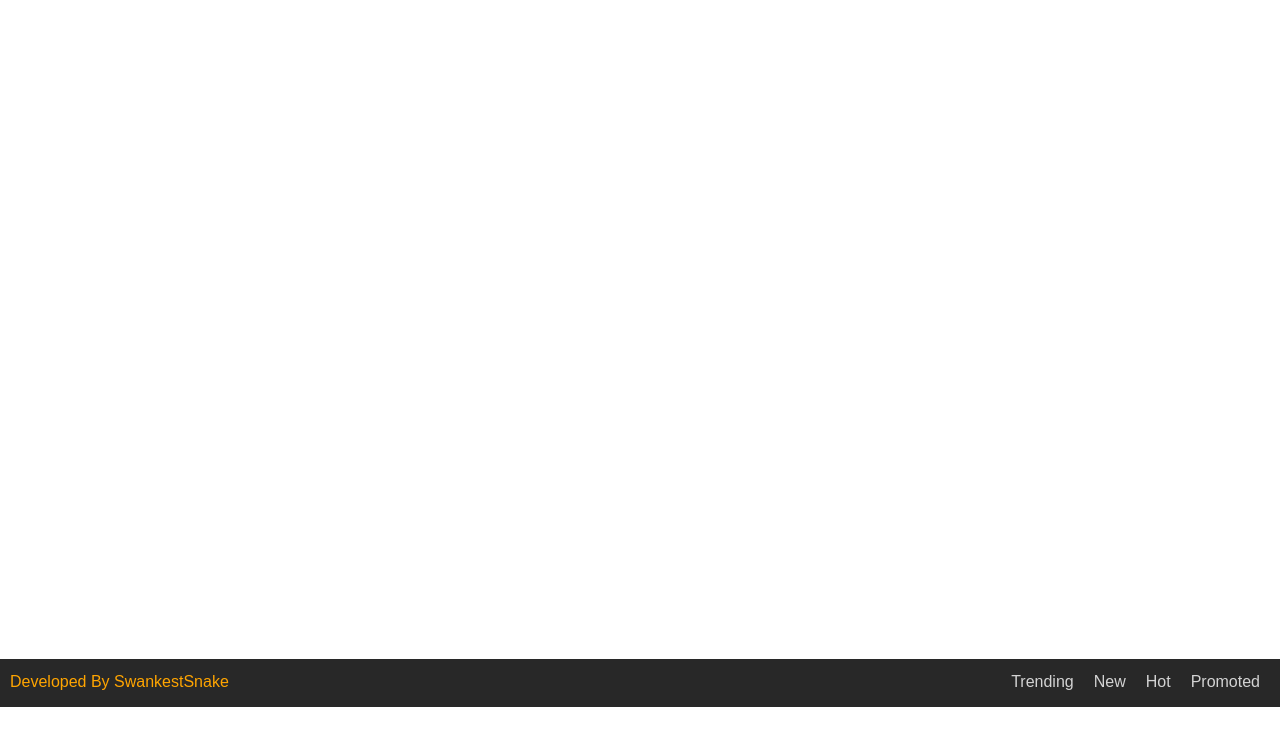
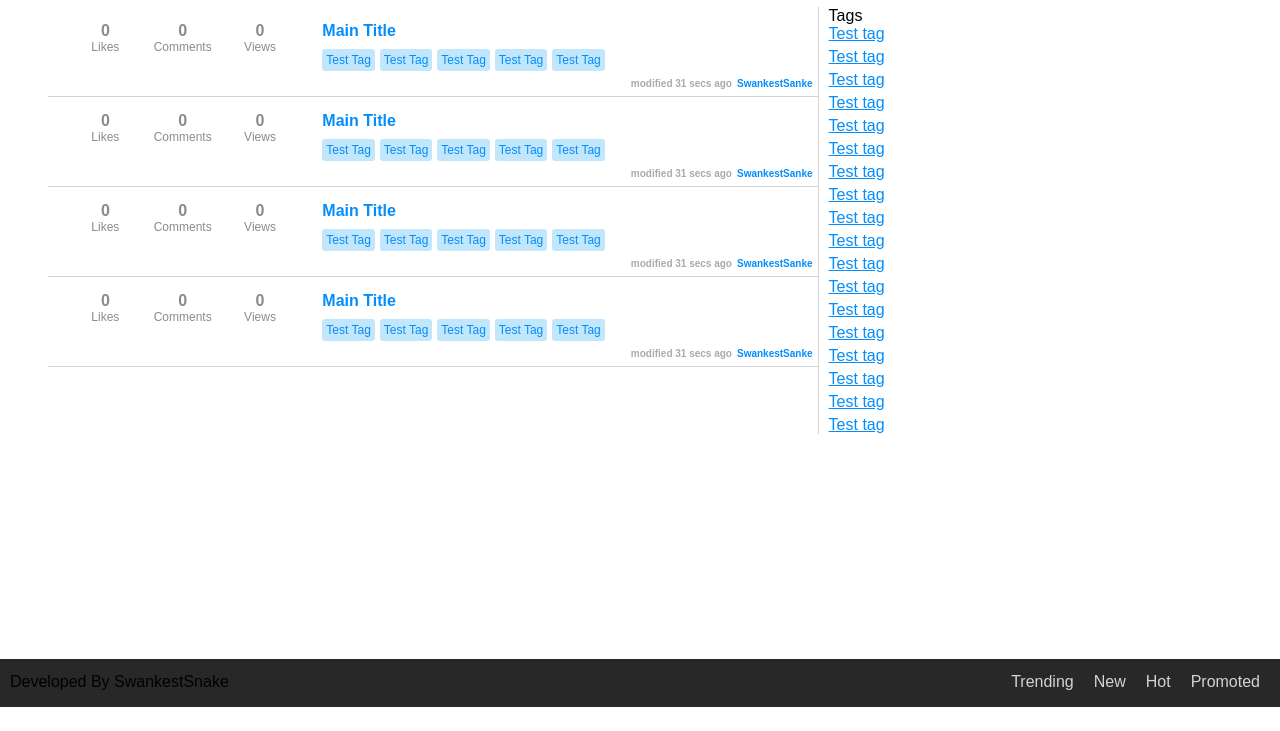
Before and after one commit to Ash-Bash/DIssue-Frontend, a React app: page / in a window 1280 px wide. Shown: the part 141-872 px from the top of the page. After the commit the page ends 848 px from the top, so only its background shows below. Built offline with nearby package versions, Linux system fonts and the light colour scheme.

Commit message:
Added content to the trending Page include tags, tables and more

```diff
--- /dev/null
+++ b/src/js/components/tableview.js
@@ -0,0 +1,17 @@
+import React from "react";
+
+// Custom Components
+import TableViewCell from "./tableview/tableviewcell";
+
+export default class TableView extends React.Component {
+
+    render() {
+
+        return <div id="tableView">
+            <TableViewCell cellId="TestCell1" />
+            <TableViewCell cellId="TestCell1" />
+            <TableViewCell cellId="TestCell1" />
+            <TableViewCell cellId="TestCell1" />
+        </div>
+    }
+}
--- /dev/null
+++ b/src/js/components/tableview/tableviewcell.js
@@ -0,0 +1,45 @@
+import React from "react";
+
+// Custom Components
+import CellTagItem from "../tags/celltagitem";
+
+export default class TableViewCell extends React.Component {
+
+    render() {
+
+        return <div id={this.props.cellId} className="tableViewCell">
+            <a id="linkArea" href="#">
+                <div id="cellSplitView" className="splitView">
+                    <div id="cellLeftPanel" className="leftPanel sv-35">
+                        <div id="likesBadge" className="badge info">
+                            <h5 id="likesValueText" className="valueText">0</h5>
+                            <label className="titleLabel">Likes</label>
+                        </div>
+                        <div id="commentsBadge" className="badge info">
+                            <h5 id="commentsValueText" className="valueText">0</h5>
+                            <label className="titleLabel">Comments</label>
+                        </div>
+                        <div id="viewBadge" className="badge info">
+                            <h5 id="viewValueText" className="valueText">0</h5>
+                            <label className="titleLabel">Views</label>
+                        </div>
+                    </div>
+                    <div id="cellRightPanel" className="rightPanel sv-65">
+                        <a id="titleLink" href="#">Main Title</a>
+                        <div className="container c-tag">
+                            <CellTagItem title="Test Tag" />
+                            <CellTagItem title="Test Tag" />
+                            <CellTagItem title="Test Tag" />
+                            <CellTagItem title="Test Tag" />
+                            <CellTagItem title="Test Tag" />
+                        </div>
+                        <div id="dateAndUserContainer" className="container date-User">
+                            <label id="dateLabel" className="date-label">modified 31 secs ago</label>
+                            <a id="userLink" className="user-link" href="#">SwankestSanke</a>
+                        </div>
+                    </div>
+                </div>
+            </a>
+        </div>
+    }
+}
--- /dev/null
+++ b/src/js/components/tags/celltagitem.js
@@ -0,0 +1,8 @@
+import React from "react";
+
+export default class CellTagItem extends React.Component {
+
+    render() {
+        return <a id="tagLink" className="tag cell" href="#">{this.props.title}</a>
+    }
+}
--- /dev/null
+++ b/src/js/components/tags/tagitem.js
@@ -0,0 +1,8 @@
+import React from "react";
+
+export default class TagItem extends React.Component {
+
+    render() {
+        return <a id="tagLink" className="tag standard" href="#">{this.props.title}</a>
+    }
+}
--- a/src/js/pages/trendingPage.js
+++ b/src/js/pages/trendingPage.js
@@ -1,11 +1,45 @@
 import React from "react";
+
+// Custom Conponents
+import TableView from "../components/tableview";
+import TagItem from "../components/tags/tagitem";
 
 export default class TrendingPage extends React.Component {
 
     render() {
         return <div id="trendingPage" className="page">
             <div id="contentWrapper">
-                <h1>Trending Page - Hello, World!</h1>
+                <div id="trendingTopBar">
+                    <h1>Trending Page</h1>
+                </div>
+                <div id="trendingSplitView" className="splitView">
+                    <div id="trendingLeftPanel" className="leftPanel sv-65">
+                        <TableView />
+                    </div>
+                    <div id="trendingRightPanel" className="rightPanel sv-35">
+                        <div id="tagList" className="container c-sidebarTag">
+                            <label id="tagContainerLabel">Tags</label>
+                            <TagItem title="Test tag" />
+                            <TagItem title="Test tag" />
+                            <TagItem title="Test tag" />
+                            <TagItem title="Test tag" />
+                            <TagItem title="Test tag" />
+                            <TagItem title="Test tag" />
+                            <TagItem title="Test tag" />
+                            <TagItem title="Test tag" />
+                            <TagItem title="Test tag" />
+                            <TagItem title="Test tag" />
+                            <TagItem title="Test tag" />
+                            <TagItem title="Test tag" />
+                            <TagItem title="Test tag" />
+                            <TagItem title="Test tag" />
+                            <TagItem title="Test tag" />
+                            <TagItem title="Test tag" />
+                            <TagItem title="Test tag" />
+                            <TagItem title="Test tag" />
+                        </div>
+                    </div>
+                </div>
             </div>
         </div>
     }
--- a/src/scss/app.scss
+++ b/src/scss/app.scss
@@ -10,3 +10,9 @@
 @import "./components/navbar.scss";
 @import "./components//navbaritem.scss";
 @import "./components/footerbar.scss";
+@import "./components/splitview.scss";
+@import "./components/tableview.scss";
+@import "./components/tableviewcell.scss";
+@import "./components/badge.scss";
+@import "./components/container.scss";
+@import "./components/tag.scss";
--- /dev/null
+++ b/src/scss/components/badge.scss
@@ -0,0 +1,27 @@
+.badge {
+    &.info {
+        padding: 5px;
+        margin: 0;
+        display: inline-grid;
+
+        .valueText {
+            font-size: 16px;
+            margin: 0;
+            padding: 0;
+
+            color: rgb(139, 139, 139);
+        }
+
+        .titleLabel {
+            font-size: 12px;
+            color: rgb(139, 139, 139);
+        }
+
+        .valueText, .titleLabel {
+            text-align: center;
+            width: 100%;
+            margin-left: auto;
+            margin-right: auto;
+        }
+    }
+}
--- /dev/null
+++ b/src/scss/components/container.scss
@@ -0,0 +1,38 @@
+.container {
+    &.date-User {
+        float: right;
+
+        .date-label, .user-link {
+            font-size: 10px;
+            font-weight: bold;
+        }
+
+        .date-label {
+            color: rgb(170, 170, 170);
+            margin-right: 5px;
+        }
+
+        .user-link {
+            text-decoration: none;
+        }
+    }
+
+    &.c-tag {
+        margin-top: 10px;
+        margin-bottom: 5px;
+    }
+
+    &.c-sidebarTag {
+        width: 100%;
+        padding-left: 10px;
+        padding-right: 10px;
+
+        label { margin-bottom: 10px }
+
+        .tag {
+            &:not(:last-child) {
+                margin-bottom: 5px;
+            }
+        }
+    }
+}
--- a/src/scss/components/navbar.scss
+++ b/src/scss/components/navbar.scss
@@ -7,6 +7,7 @@ nav {
         height: 48px;
         background-color: whitesmoke;
         border-bottom: 1px solid #727272;
+        border-top: 4px solid orange;
         #navBarContent {
             width: 100%;
 
--- /dev/null
+++ b/src/scss/components/splitview.scss
@@ -0,0 +1,55 @@
+div.splitView {
+
+    overflow: hidden;
+    display: inline-block;
+    width: 100%;
+
+    .leftPanel {
+        float: left;
+        height: 100%;
+        overflow: hidden;
+    }
+
+    .rightPanel {
+        float: right;
+
+        height: 100%;
+        overflow: hidden;
+    }
+
+    .leftPanel, .rightPanel {
+        box-sizing: border-box;
+    }
+
+    #trendingRightPanel {
+        border-left: 1px solid lightgrey;
+    }
+
+    .sv-5 { width: 5%; }
+    .sv-10 { width: 10%; }
+    .sv-15 { width: 15%; }
+    .sv-20 { width: 20%; }
+    .sv-25 { width: 25%; }
+    .sv-30 { width: 30%; }
+    .sv-35 { width: 35%; }
+    .sv-40 { width: 40%; }
+    .sv-45 { width: 45%; }
+    .sv-50 { width: 50%; }
+    .sv-55 { width: 55%; }
+    .sv-60 { width: 60%; }
+    .sv-65 { width: 65%; }
+    .sv-70 { width: 70%; }
+    .sv-75 { width: 75%; }
+    .sv-80 { width: 80%; }
+    .sv-85 { width: 85%; }
+    .sv-90 { width: 90%; }
+    .sv-95 { width: 95%; }
+    .sv-100 { width: 100%; }
+    .sv-auto { width: auto; }
+
+    #cellSplitView {
+        #cellLeftPanel, #cellRightPanel {
+            height: 100%;
+        }
+    }
+}
--- /dev/null
+++ b/src/scss/components/tableviewcell.scss
@@ -0,0 +1,34 @@
+.tableViewCell {
+
+    border-bottom: 1px solid lightgray;
+    display: flex;
+
+    #linkArea {
+        overflow: hidden;
+        height: 100%;
+        width: 100%;
+        display: inline-flex;
+    }
+
+    #cellLeftPanel {
+        display: inline-block;
+        text-align: center;
+        vertical-align: middle;
+
+        .badge {
+            margin-top: 10px;
+            width: 25%;
+        }
+    }
+
+    #cellRightPanel {
+        padding: 5px;
+
+        #titleLink {
+            display: block;
+            font-weight: bold;
+            text-decoration: none;
+            margin-top: 10px;
+        }
+    }
+}
--- /dev/null
+++ b/src/scss/components/tag.scss
@@ -0,0 +1,18 @@
+.tag {
+    &.cell {
+        background-color: rgb(194, 231, 253);
+        border-radius: 3px;
+        padding: 4px;
+        font-size: 12px;
+        text-decoration: none;
+
+        &:not(:last-child) {
+            margin-right: 5px;
+        }
+    }
+
+    &.standard {
+        width: 100%;
+        display: block;
+    }
+}
--- a/src/scss/globals/general.scss
+++ b/src/scss/globals/general.scss
@@ -5,9 +5,8 @@ html, body {
     margin: 0;
 }
 
-body, #app, #app div:first-child {
+body, #app, #mainDiv {
     min-height: 100%;
-
 }
 
 #mainDiv {
@@ -15,7 +14,6 @@ body, #app, #app div:first-child {
 }
 
 body {
-    color: $primary-color;
     font-family: Arial;
 }
 
@@ -34,6 +32,9 @@ footer {
 }
 
 a {
+
+    color: rgb(4, 141, 253);
+
     &.unstyled-link {
         text-decoration: none;
     }
@@ -65,6 +66,7 @@ ul {
     margin: 0px auto;
     height: 100%;
     max-width: 1280px;
+    overflow: hidden;
 }
 
 #content {
@@ -75,7 +77,8 @@ ul {
 
 .page {
     margin: 48px;
-    padding: 20px;
+    margin-bottom: 24px;
+    padding: 20px 0px;
 }
 
 .left {
```
Also changed, not shown: src/scss/components/tableview.scss (added).
